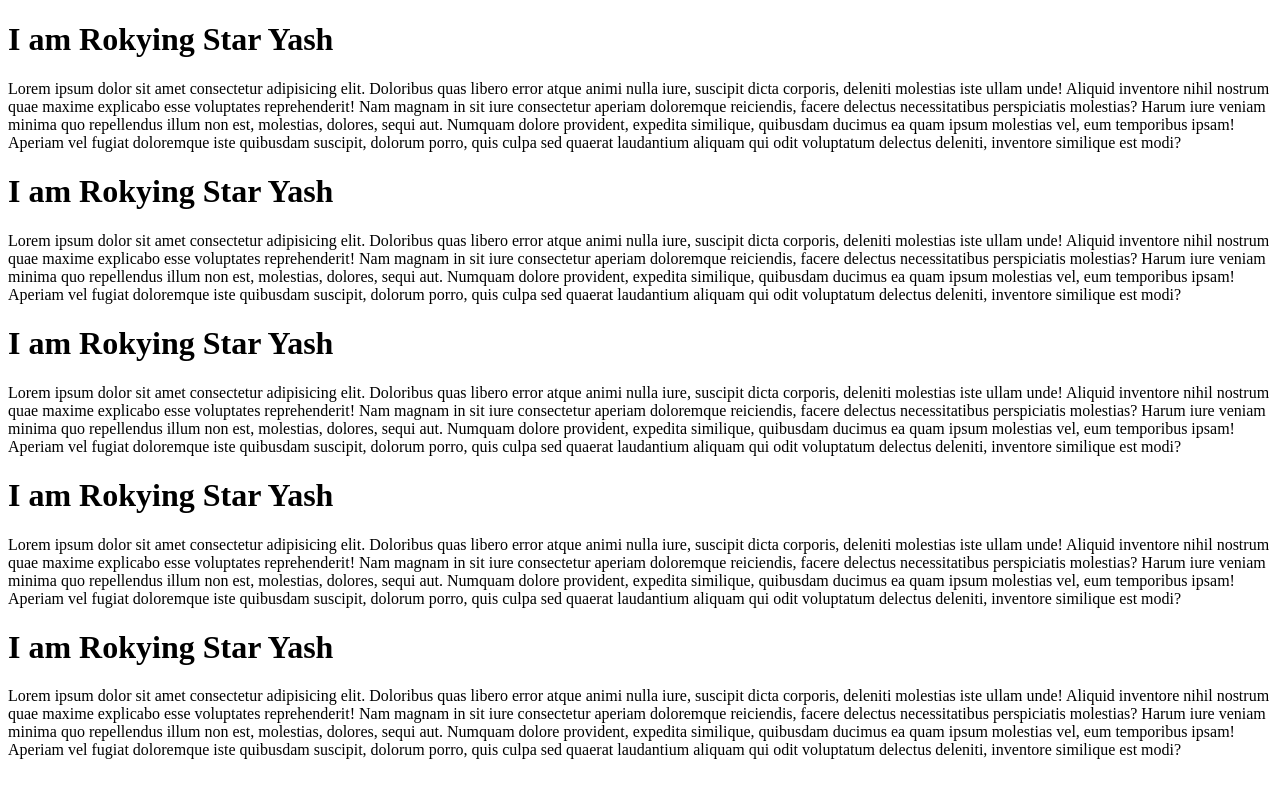
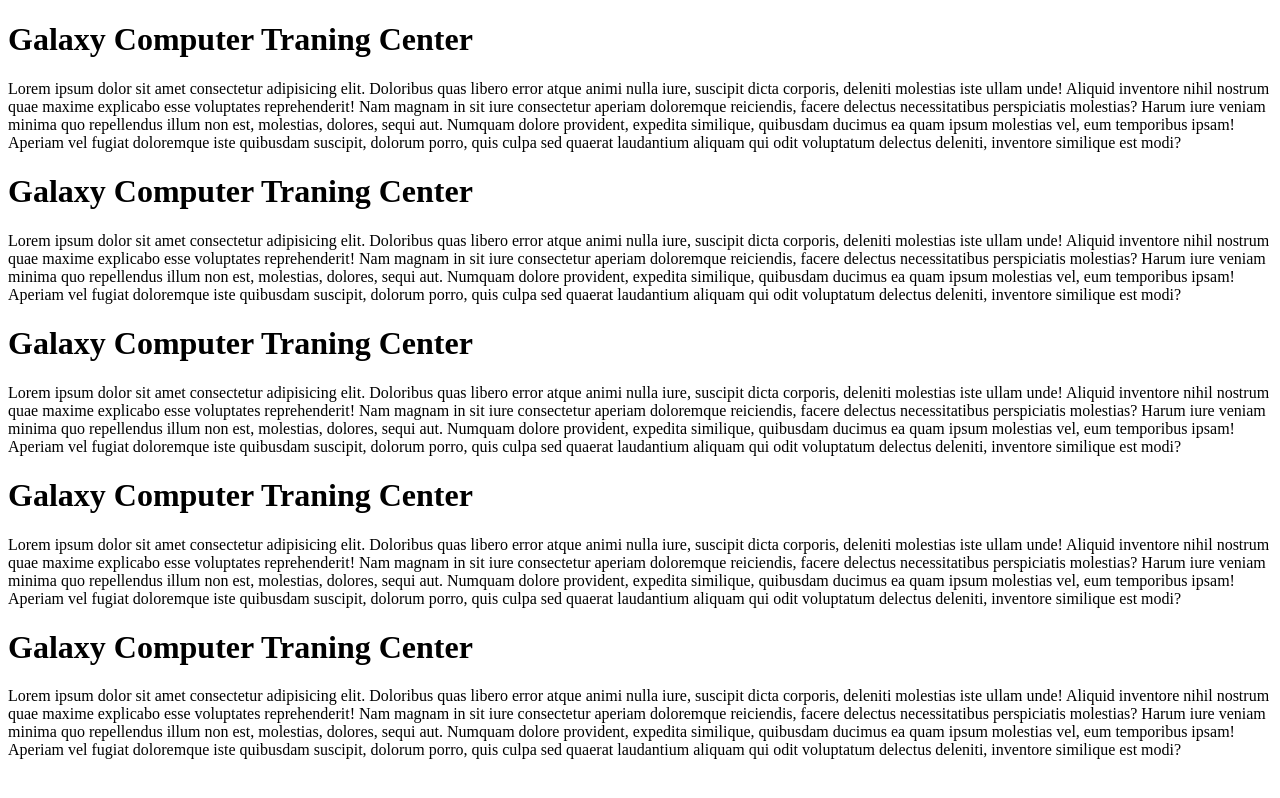
Before and after one commit to Roky202/project-work-3, a plain HTML site: page index.html in a window 1280 px wide. Drawn offline with Linux system fonts and the light colour scheme.

Commit message:
heading add

```diff
--- a/index.html
+++ b/index.html
@@ -10,23 +10,23 @@
 
     <div class="container">
         <header-1>
-            <h1>I am Rokying Star Yash</h1>
+            <h1>Galaxy Computer Traning Center</h1>
             <p>Lorem ipsum dolor sit amet consectetur adipisicing elit. Doloribus quas libero error atque animi nulla iure, suscipit dicta corporis, deleniti molestias iste ullam unde! Aliquid inventore nihil nostrum quae maxime explicabo esse voluptates reprehenderit! Nam magnam in sit iure consectetur aperiam doloremque reiciendis, facere delectus necessitatibus perspiciatis molestias? Harum iure veniam minima quo repellendus illum non est, molestias, dolores, sequi aut. Numquam dolore provident, expedita similique, quibusdam ducimus ea quam ipsum molestias vel, eum temporibus ipsam! Aperiam vel fugiat doloremque iste quibusdam suscipit, dolorum porro, quis culpa sed quaerat laudantium aliquam qui odit voluptatum delectus deleniti, inventore similique est modi?</p>
         </header-1>
         <header-2>
-            <h1>I am Rokying Star Yash</h1>
+            <h1>Galaxy Computer Traning Center</h1>
             <p>Lorem ipsum dolor sit amet consectetur adipisicing elit. Doloribus quas libero error atque animi nulla iure, suscipit dicta corporis, deleniti molestias iste ullam unde! Aliquid inventore nihil nostrum quae maxime explicabo esse voluptates reprehenderit! Nam magnam in sit iure consectetur aperiam doloremque reiciendis, facere delectus necessitatibus perspiciatis molestias? Harum iure veniam minima quo repellendus illum non est, molestias, dolores, sequi aut. Numquam dolore provident, expedita similique, quibusdam ducimus ea quam ipsum molestias vel, eum temporibus ipsam! Aperiam vel fugiat doloremque iste quibusdam suscipit, dolorum porro, quis culpa sed quaerat laudantium aliquam qui odit voluptatum delectus deleniti, inventore similique est modi?</p>
         </header-2>
         <header-3>
-            <h1>I am Rokying Star Yash</h1>
+            <h1>Galaxy Computer Traning Center</h1>
             <p>Lorem ipsum dolor sit amet consectetur adipisicing elit. Doloribus quas libero error atque animi nulla iure, suscipit dicta corporis, deleniti molestias iste ullam unde! Aliquid inventore nihil nostrum quae maxime explicabo esse voluptates reprehenderit! Nam magnam in sit iure consectetur aperiam doloremque reiciendis, facere delectus necessitatibus perspiciatis molestias? Harum iure veniam minima quo repellendus illum non est, molestias, dolores, sequi aut. Numquam dolore provident, expedita similique, quibusdam ducimus ea quam ipsum molestias vel, eum temporibus ipsam! Aperiam vel fugiat doloremque iste quibusdam suscipit, dolorum porro, quis culpa sed quaerat laudantium aliquam qui odit voluptatum delectus deleniti, inventore similique est modi?</p>
         </header-3>
         <header-4>
-            <h1>I am Rokying Star Yash</h1>
+            <h1>Galaxy Computer Traning Center</h1>
             <p>Lorem ipsum dolor sit amet consectetur adipisicing elit. Doloribus quas libero error atque animi nulla iure, suscipit dicta corporis, deleniti molestias iste ullam unde! Aliquid inventore nihil nostrum quae maxime explicabo esse voluptates reprehenderit! Nam magnam in sit iure consectetur aperiam doloremque reiciendis, facere delectus necessitatibus perspiciatis molestias? Harum iure veniam minima quo repellendus illum non est, molestias, dolores, sequi aut. Numquam dolore provident, expedita similique, quibusdam ducimus ea quam ipsum molestias vel, eum temporibus ipsam! Aperiam vel fugiat doloremque iste quibusdam suscipit, dolorum porro, quis culpa sed quaerat laudantium aliquam qui odit voluptatum delectus deleniti, inventore similique est modi?</p>
         </header-4>
         <header-5>
-            <h1>I am Rokying Star Yash</h1>
+            <h1>Galaxy Computer Traning Center</h1>
             <p>Lorem ipsum dolor sit amet consectetur adipisicing elit. Doloribus quas libero error atque animi nulla iure, suscipit dicta corporis, deleniti molestias iste ullam unde! Aliquid inventore nihil nostrum quae maxime explicabo esse voluptates reprehenderit! Nam magnam in sit iure consectetur aperiam doloremque reiciendis, facere delectus necessitatibus perspiciatis molestias? Harum iure veniam minima quo repellendus illum non est, molestias, dolores, sequi aut. Numquam dolore provident, expedita similique, quibusdam ducimus ea quam ipsum molestias vel, eum temporibus ipsam! Aperiam vel fugiat doloremque iste quibusdam suscipit, dolorum porro, quis culpa sed quaerat laudantium aliquam qui odit voluptatum delectus deleniti, inventore similique est modi?</p>
         </header-5>
     </div>
```
